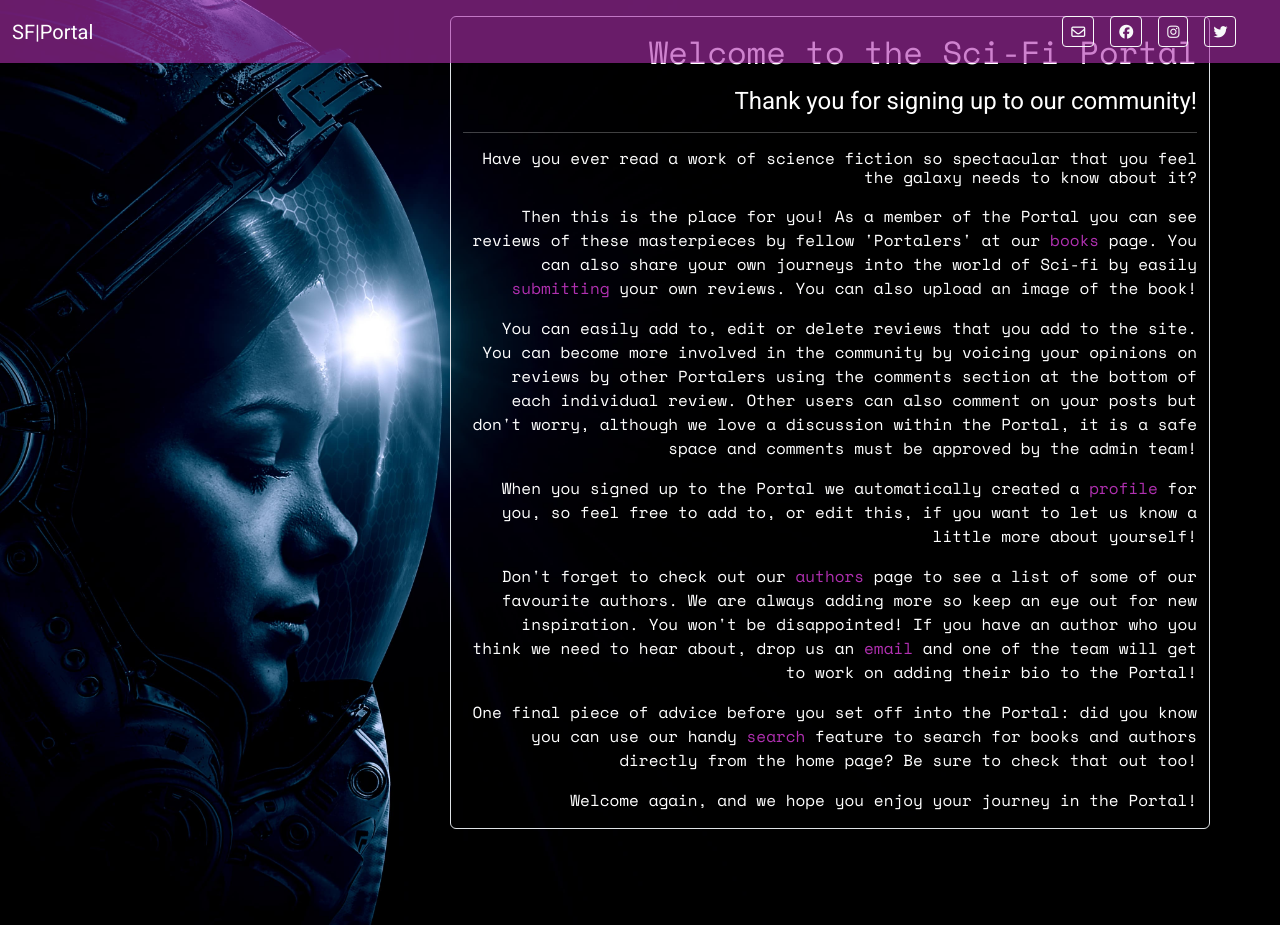
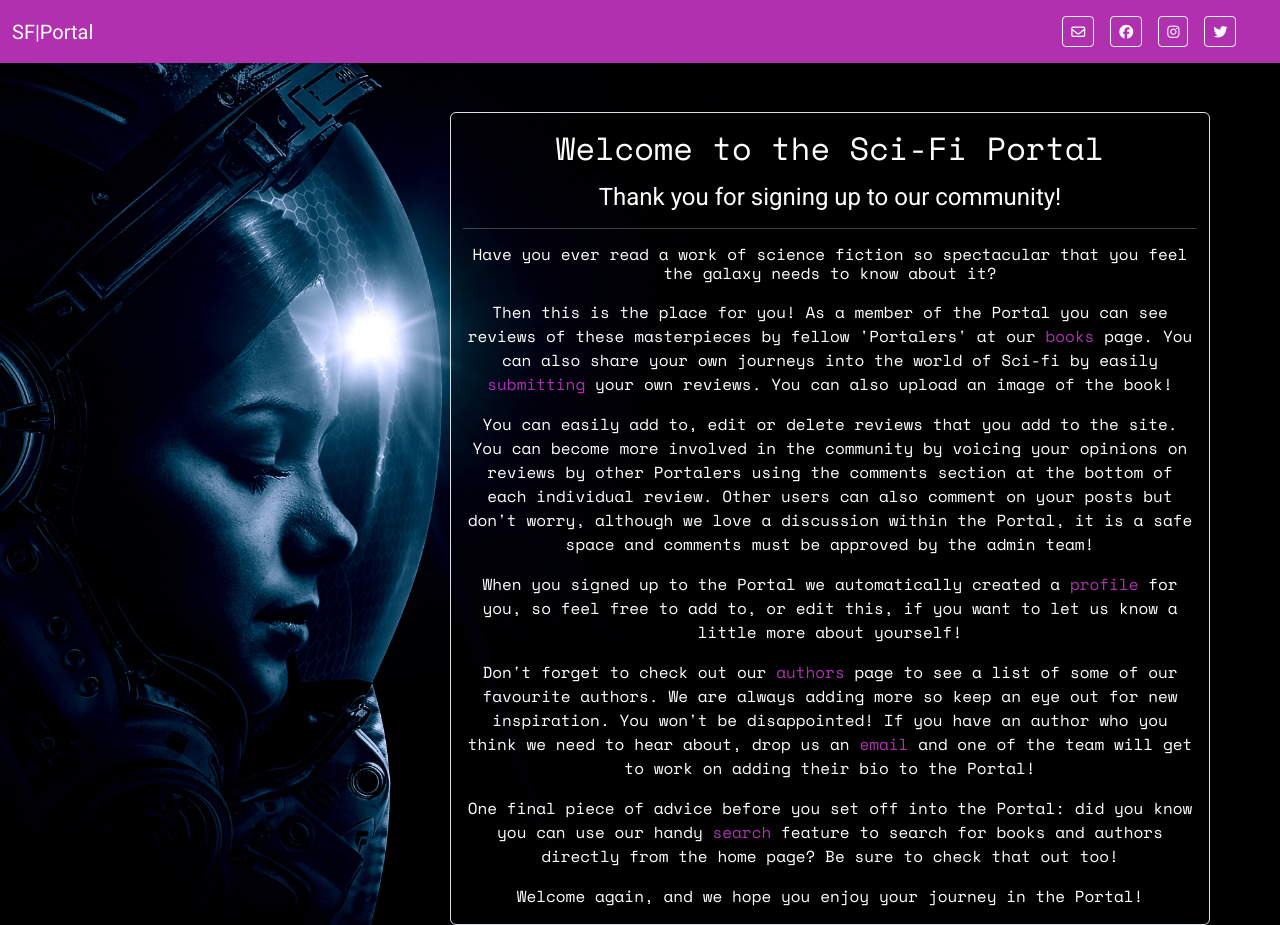
Before and after one commit to AndypSheridan/sci-fi-portal, a Django app: page /about/ in a window 1280 px wide. Run offline with Django 3.2, Linux system fonts and the light colour scheme; some libraries are stand-ins or nearby versions.

Commit message:
Change margin top in about.html

```diff
--- a/static/css/style.css
+++ b/static/css/style.css
@@ -56,10 +56,29 @@ h4 {
     border: 1px solid #FFF;
 }
 
+.about-container {
+    margin-top: 6rem;
+}
+
+.body-div {
+    font-family: 'Space Mono';
+    position: fixed;
+    padding: 0;
+    margin: 0;
+    overflow: auto;
+
+    top: 0;
+    left: 0;
+
+    width: 100%;
+    height: 100%;
+    z-index: -1;
+}
+
 /* Navbar elements */
 
 .navbar {
-    background-color: rgba(176, 48, 176, 0.6);
+    background-color: rgba(176, 48, 176, 1);
 }
 
 .navbar-brand {
@@ -226,20 +245,6 @@ button {
 }
 
 /* Background images for HTML templates */
-
-.body-div {
-    font-family: 'Space Mono';
-    position: fixed;
-    padding: 0;
-    margin: 0;
-
-    top: 0;
-    left: 0;
-
-    width: 100%;
-    height: 100%;
-    z-index: -1;
-}
 
 #home-bg-image {
     background-image: url('/static/images/sfportal-min.jpg');
@@ -521,4 +526,6 @@ form input {
 
 /* Media Queries */
 
-@media only screen and (max-width: 768px) {}
+@media only screen and (max-width: 768px) {
+
+}
--- a/templates/about.html
+++ b/templates/about.html
@@ -10,7 +10,7 @@ About
 <div id="about-bg-image" class="body-div">
     <div class="container mt-3">
         <div class="row justify-content-end text-white">
-            <div class="col-md-8 border rounded bg-opacity text-end">
+            <div class="col-md-8 border text-center rounded about-container bg-opacity text-end">
                 <h2 class="mt-3">Welcome to the Sci-Fi Portal</h2>
                 <h4 class="mt-3">Thank you for signing up to our community!</h4>
                 <hr>
```
